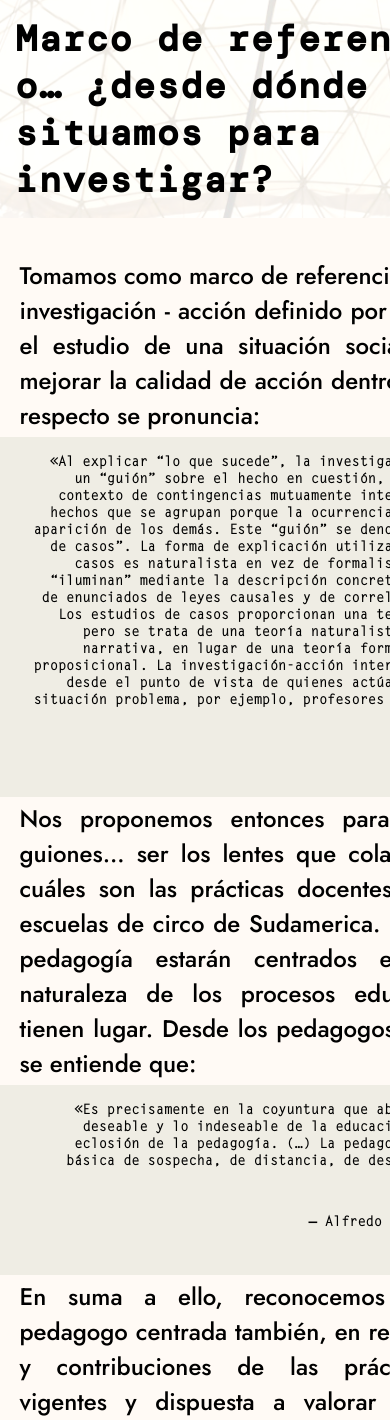
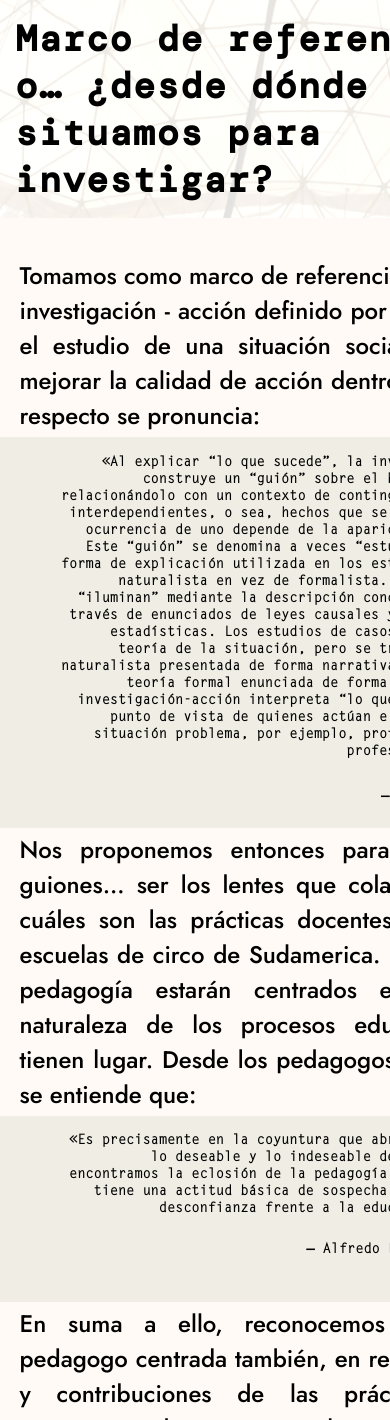
Before and after one commit to VladimirCharkot/anidoapp, a Django app: page /piirspec/ in a window 390 px wide; the page is wider, and only the part inside the window is pictured. Shown: the part 4135-5555 px from the top of that part. Run offline with Django 3.2, Linux system fonts and the light colour scheme; some libraries are stand-ins or nearby versions; some web fonts are replaced.

Commit message:
Márgenes 2

```diff
--- a/blog/static/blog/css/articulo.css
+++ b/blog/static/blog/css/articulo.css
@@ -188,13 +188,13 @@ h6{
 
 @media (width < 1140px){
     .articulo > p, .footnote { padding: 1vw 5vw 1vw 5vw; }
-    .cita{ padding: 3% 5%; }
+    .cita{ padding: 3% 10%; }
     #contenido { margin: 0vw; }
 }
 
 @media only screen
 and (max-device-width: 800px){
     .articulo > p, .footnote { padding: 1vw 5vw 1vw 5vw; }
-    .cita{ padding: 3% 5%; }
+    .cita{ padding: 3% 10%; }
     #contenido { margin: 0vw; }
 }
```
